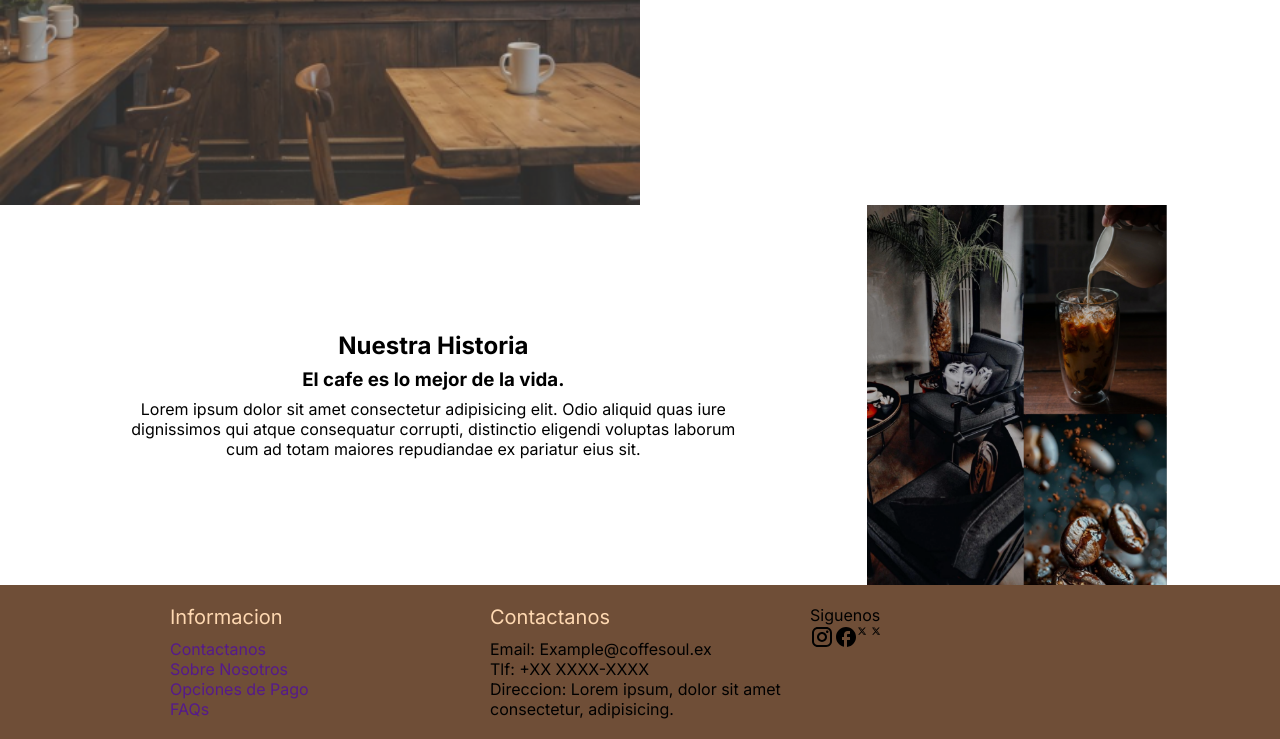
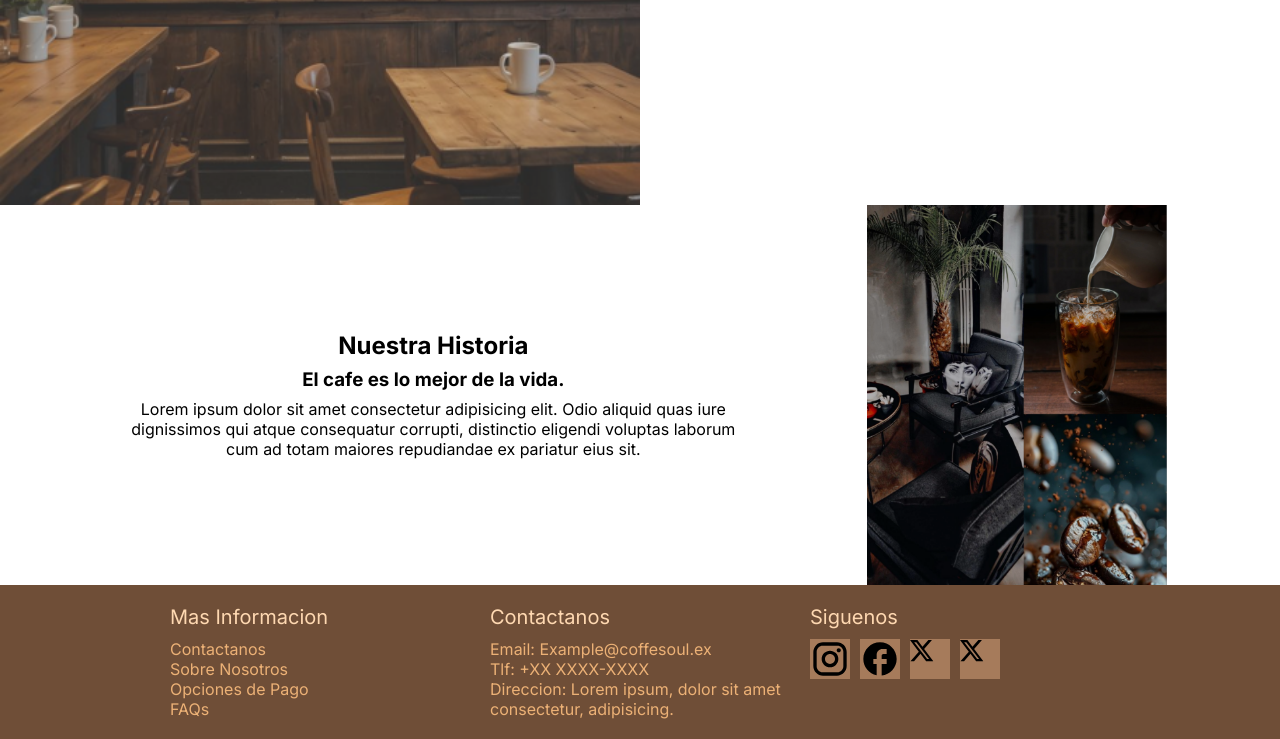
Before and after one commit to igleal/segunda_entrega_sitio_coffe, a website: page page/sobre_nosotros.html in a window 1280 px wide. Shown: the part 437-1176 px from the top of the page. Drawn offline with Linux system fonts and the light colour scheme; files whose address does not match are found by name.

Commit message:
otro cambios

```diff
--- a/page/sobre_nosotros.html
+++ b/page/sobre_nosotros.html
@@ -52,52 +52,50 @@
     <footer class="footer">
       <div class="footer__info">
         <div class="footer__link">
-<!--           <a href="#"><img src="./assets/img_page/logo_coffe.svg" alt="" /></a> -->
-          <p class="footer__link--title">Informacion</p>
+          <p class="footer__link--title">Mas Informacion</p>
 
           <ul>
-            <li><a class="footer__link--color" href="">Contactanos</a></li>
-            <li><a class="footer__link--color" href="">Sobre Nosotros</a></li>
-            <li><a class="footer__link--color" href="">Opciones de Pago</a></li>
-            <li><a class="footer__link--color" href="">FAQs</a></li>
+            <li><a class="footer__text" href="">Contactanos</a></li>
+            <li><a class="footer__text" href="">Sobre Nosotros</a></li>
+            <li><a class="footer__text" href="">Opciones de Pago</a></li>
+            <li><a class="footer__text" href="">FAQs</a></li>
           </ul>
         </div>
 
         <div class="footer__contact">
           <p class="footer__contact--title">Contactanos</p>
+
           <div>
-            <p>Email: Example@coffesoul.ex</p>
-            <p>Tlf: +XX XXXX-XXXX</p>
-            <p>
+            <p class="footer__text">Email: Example@coffesoul.ex</p>
+            <p class="footer__text">Tlf: +XX XXXX-XXXX</p>
+            <p class="footer__text">
               Direccion: Lorem ipsum, dolor sit amet consectetur, adipisicing.
             </p>
           </div>
         </div>
 
         <div class="footer__social">
-          <p>Siguenos</p>
-          <ul class="footer__social--link footer__social--media">
-            <li clas>
-              <a class="footer__link--color" href="#"
+          <p class="footer__social--title">Siguenos</p>
+
+          <div class="footer__social--link">
+            <a class="footer__social--icono" href="#"
               ><img src="./assets/icons/mdi_instagram.svg" alt="Instagram"
             /></a>
-            </li>
-            <li>
-              <a class="footer__link--color" href="#"
-                ><img src="./assets/icons/ic_baseline-facebook.svg" alt="Facebook"
+
+            <a class="footer__social--icono" href="#"
+              ><img
+                src="./assets/icons/ic_baseline-facebook.svg"
+                alt="Facebook"
             /></a>
-            </li>
-            <li>
-              <a class="footer__link--color" href="#"
+
+            <a class="footer__social--icono" href="#"
               ><img src="./assets/icons/prime_twitter.svg" alt="Twitter"
             /></a>
-            </li>
-            <li>
-              <a class="footer__link--color" href="#"
+
+            <a class="footer__social--icono" href="#"
               ><img src="./assets/icons/prime_twitter.svg" alt="Tiktok"
             /></a>
-            </li>
-          </ul>
+          </div>
         </div>
       </div>
     </footer>
--- a/scss/layout/_fqas.scss
+++ b/scss/layout/_fqas.scss
@@ -7,6 +7,7 @@
   align-items: center;
   align-content: stretch;
   justify-content: start;
+  margin-bottom: 20px;
   &__title {
     width: 80%;
     text-align: center;
@@ -23,6 +24,7 @@
   &__questions {
     width: 25%;
     text-align: center;
+    border: 1px solid #000;
     @include mediaTablet() {
       width: 40%;
     }
```
Also changed, not shown: index.html (+4 -4 lines), page/contacto.html (+20 -24 lines), page/faqs.html (+24 -28 lines), page/menu.html (+20 -24 lines), css/styles.css, 1 other file. Lines whose indentation alone changed are shown as unchanged.
